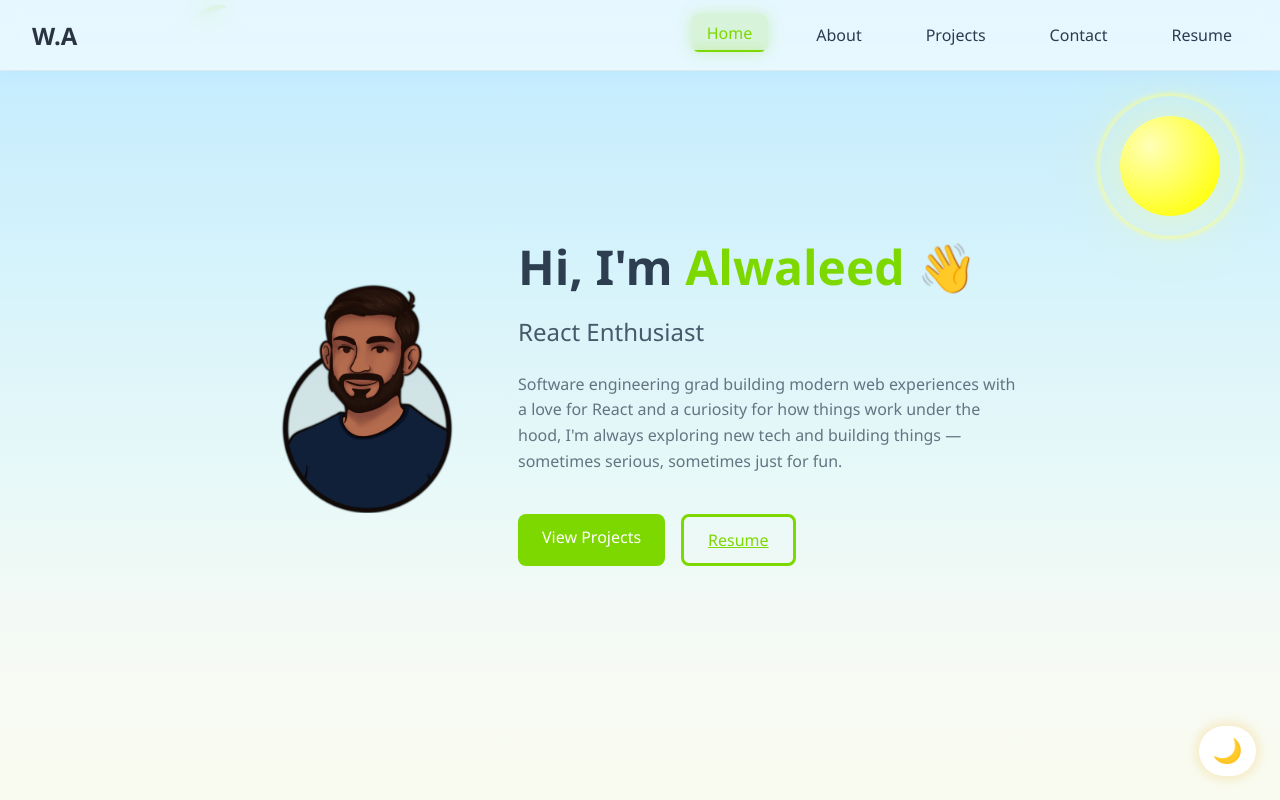
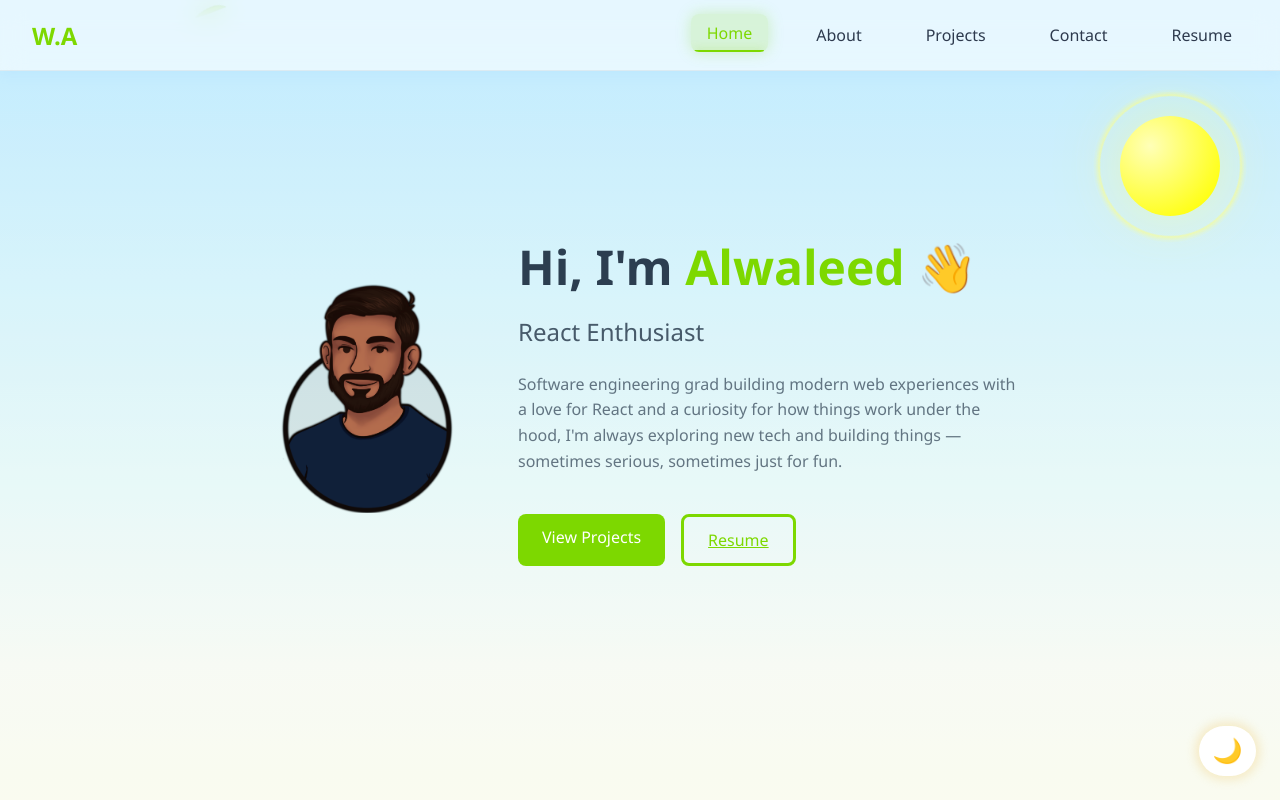
Before and after one commit to waleed199c/Portfolio, a React (Vite) app: page / in a window 1280 px wide. Shown: the top 800 px of the page. Built offline with nearby package versions, Linux system fonts and the light colour scheme.

Commit message:
feat: finalize theme toggle, resume view, and hidden logo route

```diff
--- a/public/404.html
+++ b/public/404.html
@@ -1,10 +1,30 @@
 <!DOCTYPE html>
-<html>
+<html lang="en">
   <head>
     <meta http-equiv="refresh" content="0; url=./index.html" />
     <title>Redirecting…</title>
+    <style>
+      html, body {
+        height: 100%;
+        margin: 0;
+        background: radial-gradient(circle at top, #1a1a2e, #0f0f1a, #000000);
+        color: #58a6ff;
+        font-family: system-ui, sans-serif;
+        display: flex;
+        align-items: center;
+        justify-content: center;
+        flex-direction: column;
+        text-align: center;
+      }
+      a {
+        color: #7dd800;
+        text-decoration: underline;
+        margin-top: 1rem;
+      }
+    </style>
   </head>
   <body>
-    <p>If you are not redirected automatically, <a href="./index.html">click here</a>.</p>
+    <h1>🌌 Redirecting you to the stars…</h1>
+    <p>If nothing happens, <a href="./index.html">click here</a>.</p>
   </body>
 </html>
--- a/src/App.css
+++ b/src/App.css
@@ -544,25 +544,16 @@
 }
 
 .logo {
+  font-weight: bold;
   font-size: 1.5rem;
-  font-weight: bold;
-  color: var(--text);
-  transition: all 0.3s ease;
+  color: var(--accent);
+  text-decoration: none;
 }
 
+
 .logo:hover {
-  color: var(--accent);
-  text-shadow: 0 0 10px rgba(88, 166, 255, 0.3);
-}
-
-/* Light mode logo hover */
-[data-theme="light"] .logo {
-  color: var(--navbar-text);
-}
-
-[data-theme="light"] .logo:hover {
-  color: var(--accent);
-  text-shadow: 0 0 10px rgba(125, 216, 0, 0.4);
+  text-shadow: 0 0 6px var(--accent);
+  cursor: pointer;
 }
 
 .menu-toggle {
--- a/src/App.jsx
+++ b/src/App.jsx
@@ -38,12 +38,12 @@ function AppContent() {
        <Navbar />
       <Routes>
         <Route path="/" element={<Home />} />
-        <Route path="/About" element={<About />} />
-        <Route path="/Projects" element={<Projects />} />
-        <Route path="/Contact" element={<Contact />} />
-        <Route path="/Resume" element={<Resume />} />
+        <Route path="/about" element={<About />} />
+        <Route path="/projects" element={<Projects />} />
+        <Route path="/contact" element={<Contact />} />
+        <Route path="/resume" element={<Resume />} />
         <Route path="*" element={<NotFound />} />
-        <Route path="/Secret" element={<Secret />} />
+        <Route path="/secret" element={<Secret />} />
       </Routes>
       <Footer />
     </>
--- a/src/components/Hero.jsx
+++ b/src/components/Hero.jsx
@@ -44,7 +44,7 @@ function Hero() {
               <a href={isProd + "/projects"} className="projects-button">
                 View Projects
               </a>
-              <a href={isProd + "/resume"} className="secondary-button" target="_blank">
+              <a href={isProd + "/resume"} className="secondary-button">
                 Resume
               </a>
             </div>
--- a/src/components/Navbar.jsx
+++ b/src/components/Navbar.jsx
@@ -1,5 +1,5 @@
 import { useState } from "react";
-import { NavLink } from "react-router-dom";
+import { NavLink, Link } from "react-router-dom";
 
 function Navbar() {
   const [menuOpen, setMenuOpen] = useState(false);
@@ -9,7 +9,14 @@ function Navbar() {
   return (
     <nav className="navbar">
       <div className="navbar-inner">
-        <div className="logo">W.A</div>
+        <Link
+          to="/secret"
+          className="logo"
+          title="Curious minds welcome."
+          aria-label="Logo — secret link"
+        >
+          W.A
+        </Link>
 
         <button className="menu-toggle" onClick={toggleMenu}>
           ☰
```
